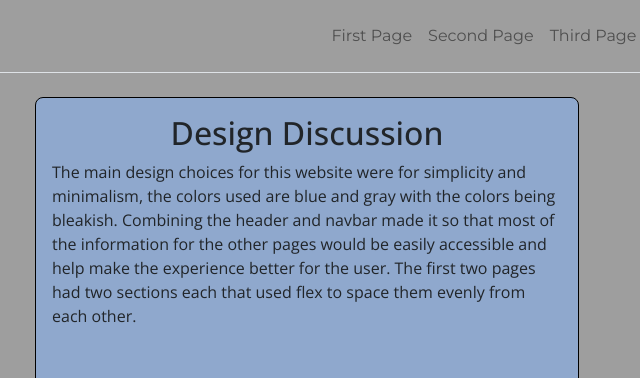
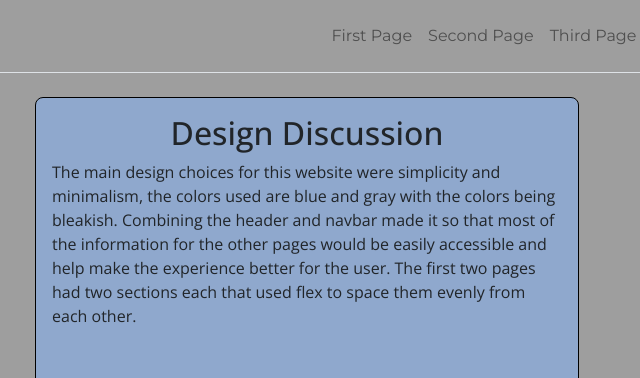
Before and after one commit to KennSepi/mod9-project2, a plain HTML site: page index.html in a window 1280 px wide. Shown: the top 378 px of the page, 333-973 px from the left. Drawn offline with nearby package versions, Linux system fonts and the light colour scheme; files that its build step writes are made by us from their sources.

Commit message:
Update index.html

```diff
--- a/index.html
+++ b/index.html
@@ -136,7 +136,7 @@
 
       <section>
         <h2>Design Discussion</h2>
-        <p>The main design choices for this website were for simplicity and minimalism, the colors used are blue and gray with the colors being bleakish. Combining the header and navbar made it so that most of the information for the other pages would be easily accessible and help make the experience better for the user. The first two pages had two sections each that used flex to space them evenly from each other.</p>
+        <p>The main design choices for this website were simplicity and minimalism, the colors used are blue and gray with the colors being bleakish. Combining the header and navbar made it so that most of the information for the other pages would be easily accessible and help make the experience better for the user. The first two pages had two sections each that used flex to space them evenly from each other.</p>
       </section>
 
 
```
